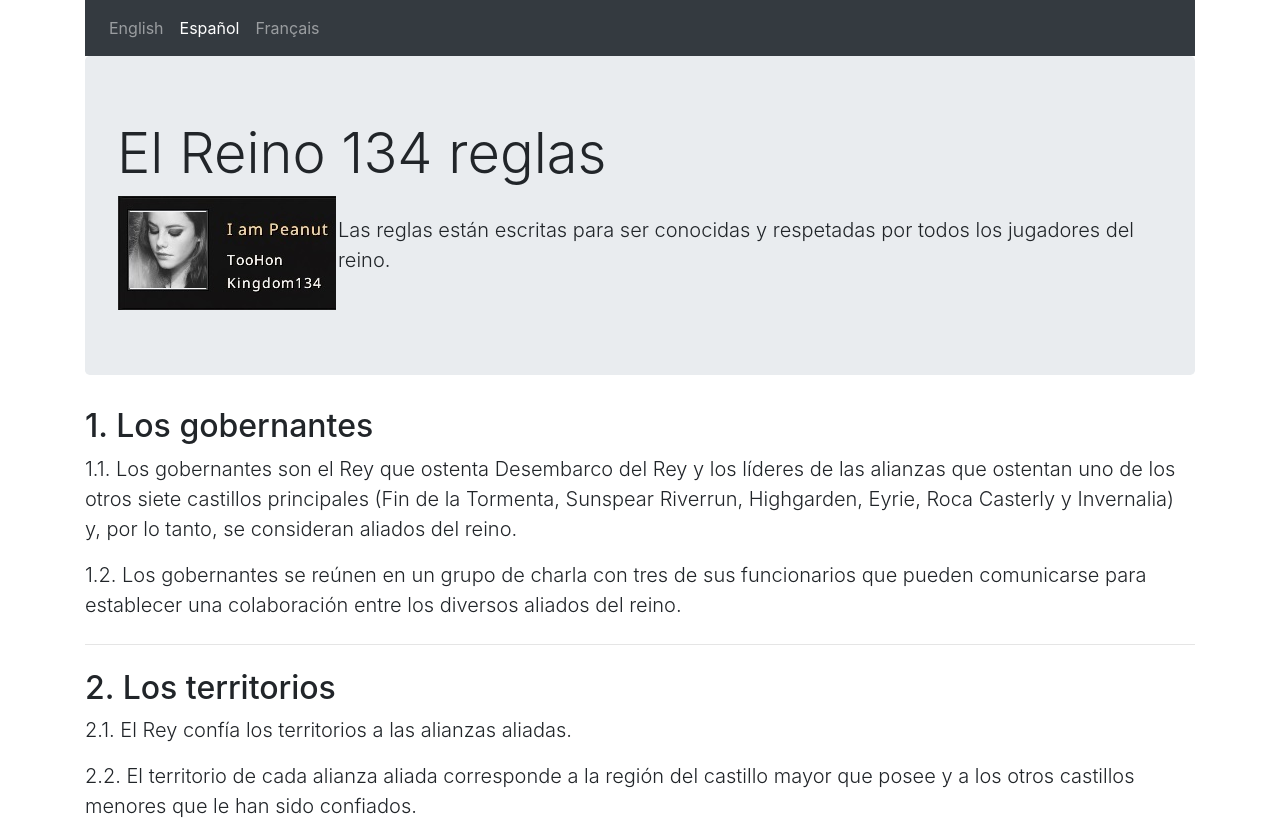
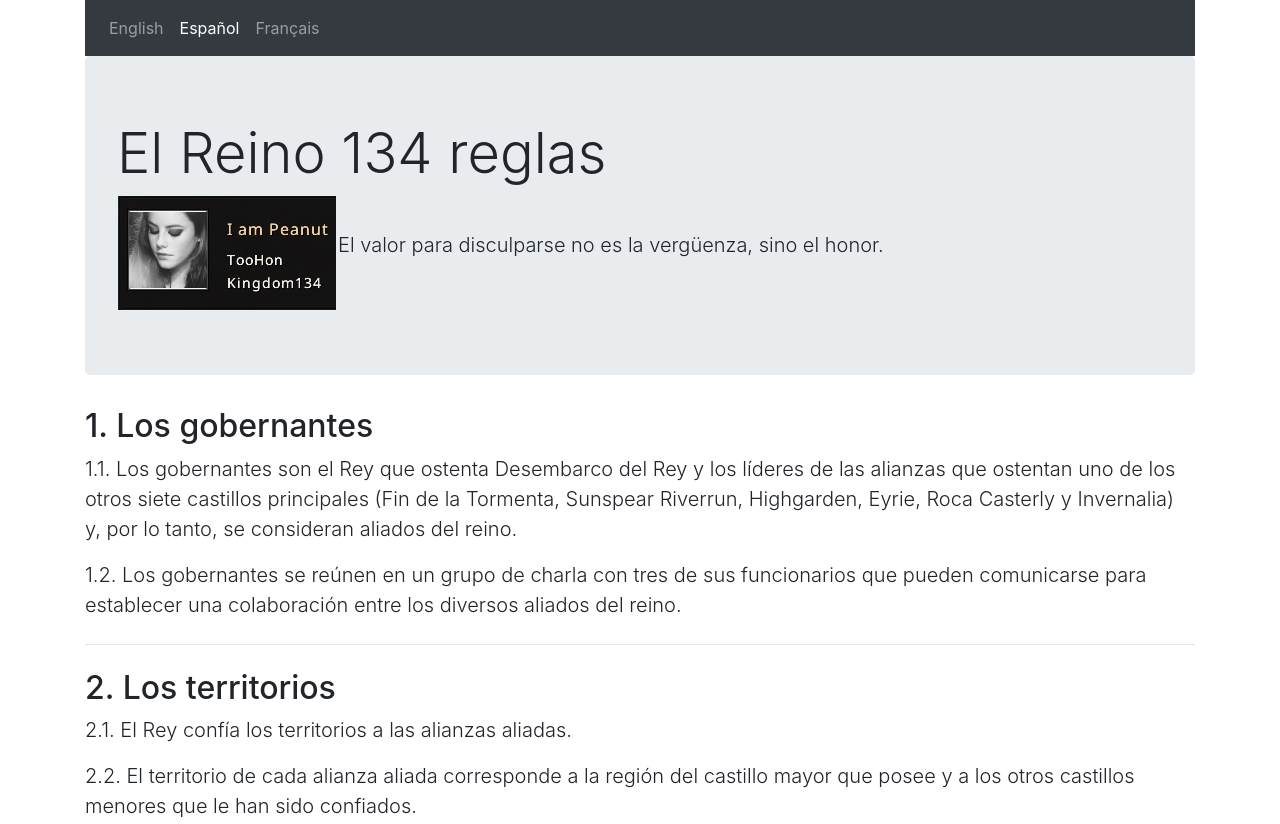
Before and after one commit to kingdom134/rules, a plain HTML site: page rules-es.html in a window 1280 px wide. Shown: the top 824 px of the page. Drawn offline with nearby package versions, Linux system fonts and the light colour scheme.

Commit message:
Update rules-es.html

```diff
--- a/rules-es.html
+++ b/rules-es.html
@@ -41,7 +41,7 @@
         <tr>
           <td><img src=king.jpg></td>
           <td>
-            <p class="lead">Las reglas están escritas para ser conocidas y respetadas por todos los jugadores del reino.</p>
+            <p class="lead">El valor para disculparse no es la vergüenza, sino el honor.</p>
           </td>
         </tr>
       </table>
```
